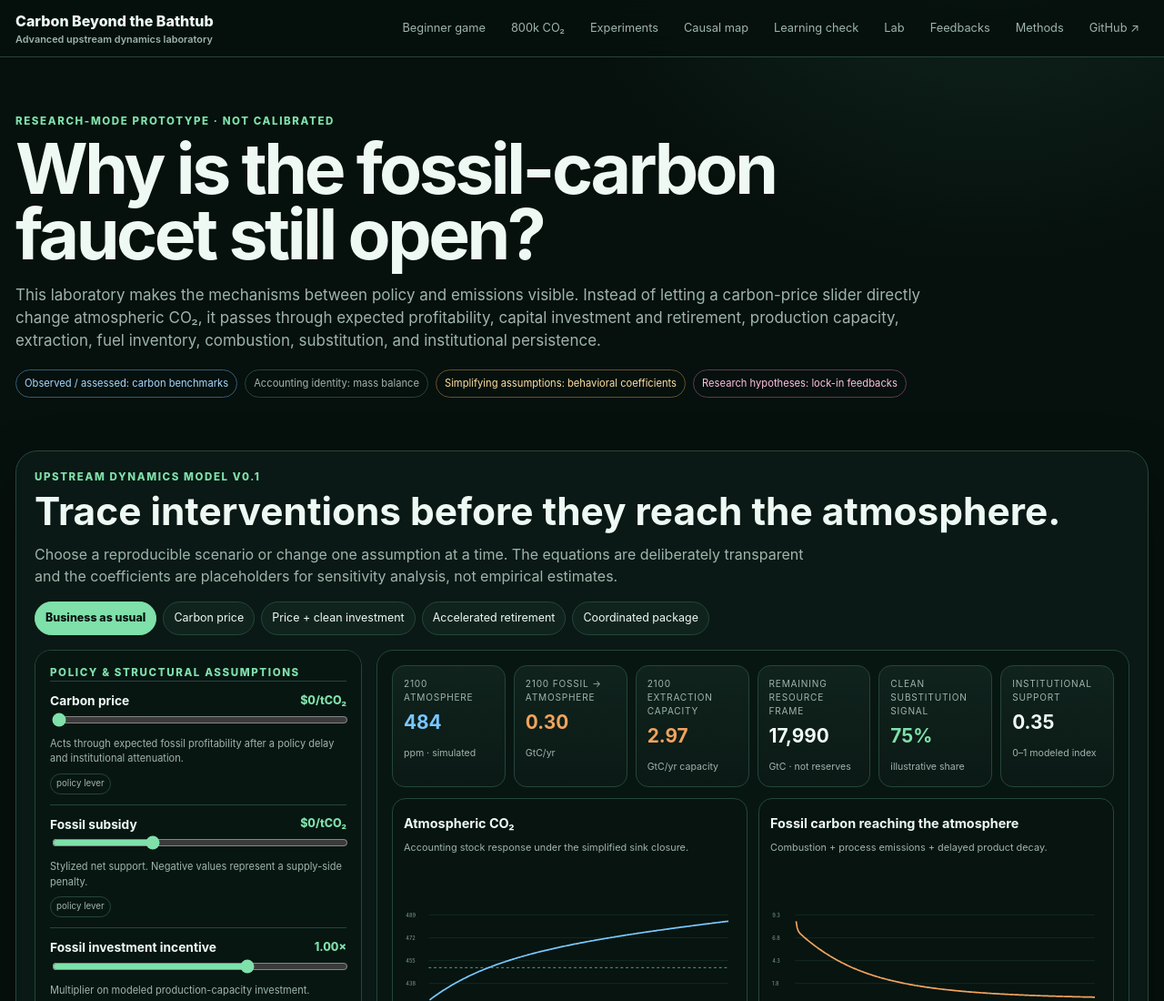
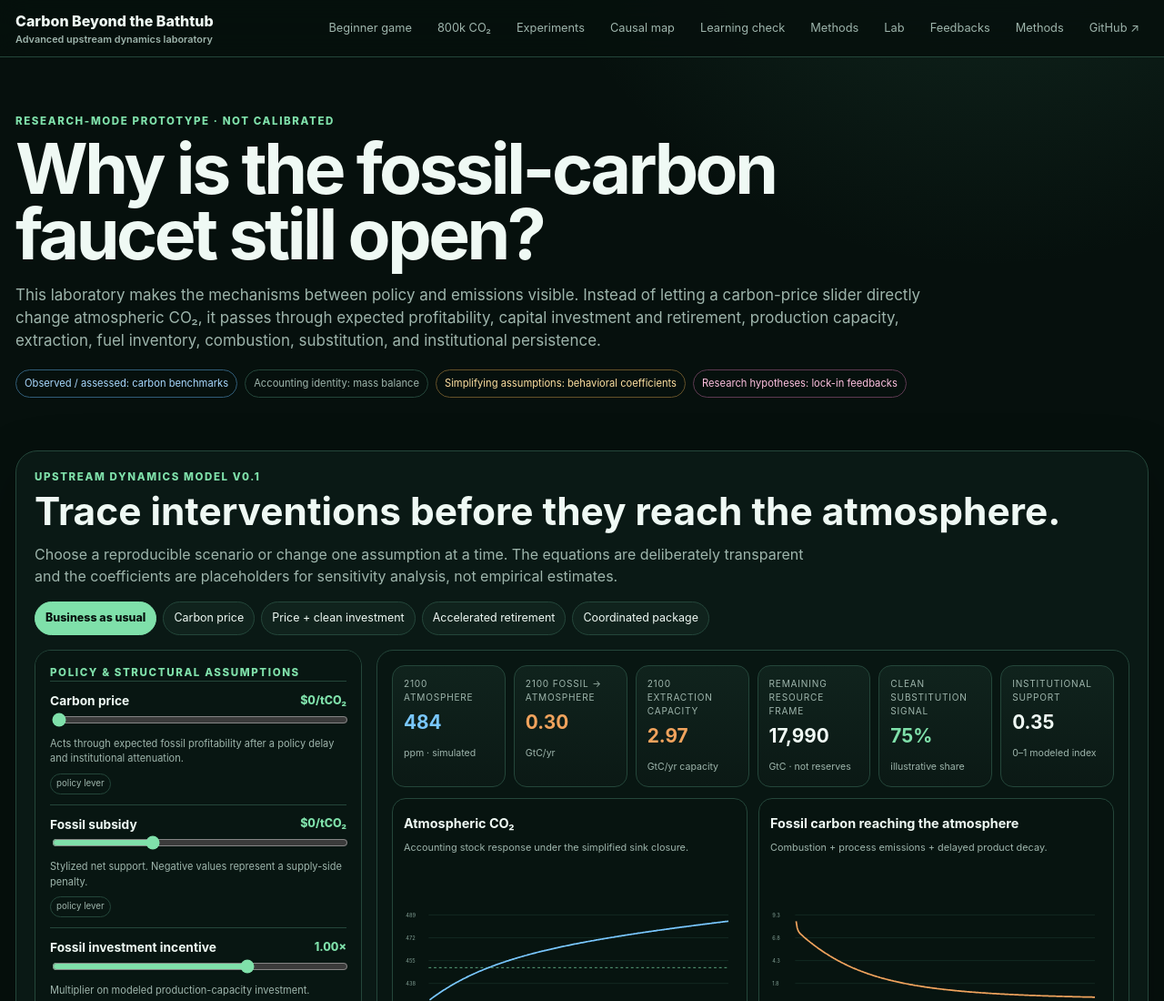
Before and after one commit to Aryakia/carbon-cycle-demo, a website: page upstream.html in a window 1280 px wide. Shown: the top 1100 px of the page at 91% size. Drawn offline with Linux system fonts and the light colour scheme.

Commit message:
Add validation methods navigation to advanced lab

```diff
--- a/upstream.html
+++ b/upstream.html
@@ -36,7 +36,7 @@
 <body>
 <header class="topbar"><div class="wrap">
   <a class="brand" href="./">Carbon Beyond the Bathtub<small>Advanced upstream dynamics laboratory</small></a>
-  <nav class="nav"><a href="./">Beginner game</a><a href="paleoclimate.html">800k CO₂</a><a href="experiments.html">Experiments</a><a href="feedbacks.html">Causal map</a><a href="assessment.html">Learning check</a><a href="#lab">Lab</a><a href="#feedbacks">Feedbacks</a><a href="#methods">Methods</a><a href="https://github.com/Aryakia/carbon-cycle-demo" target="_blank" rel="noreferrer">GitHub ↗</a></nav>
+  <nav class="nav"><a href="./">Beginner game</a><a href="paleoclimate.html">800k CO₂</a><a href="experiments.html">Experiments</a><a href="feedbacks.html">Causal map</a><a href="assessment.html">Learning check</a><a href="validation.html">Methods</a><a href="#lab">Lab</a><a href="#feedbacks">Feedbacks</a><a href="#methods">Methods</a><a href="https://github.com/Aryakia/carbon-cycle-demo" target="_blank" rel="noreferrer">GitHub ↗</a></nav>
 </div></header>
 
 <main>
```
